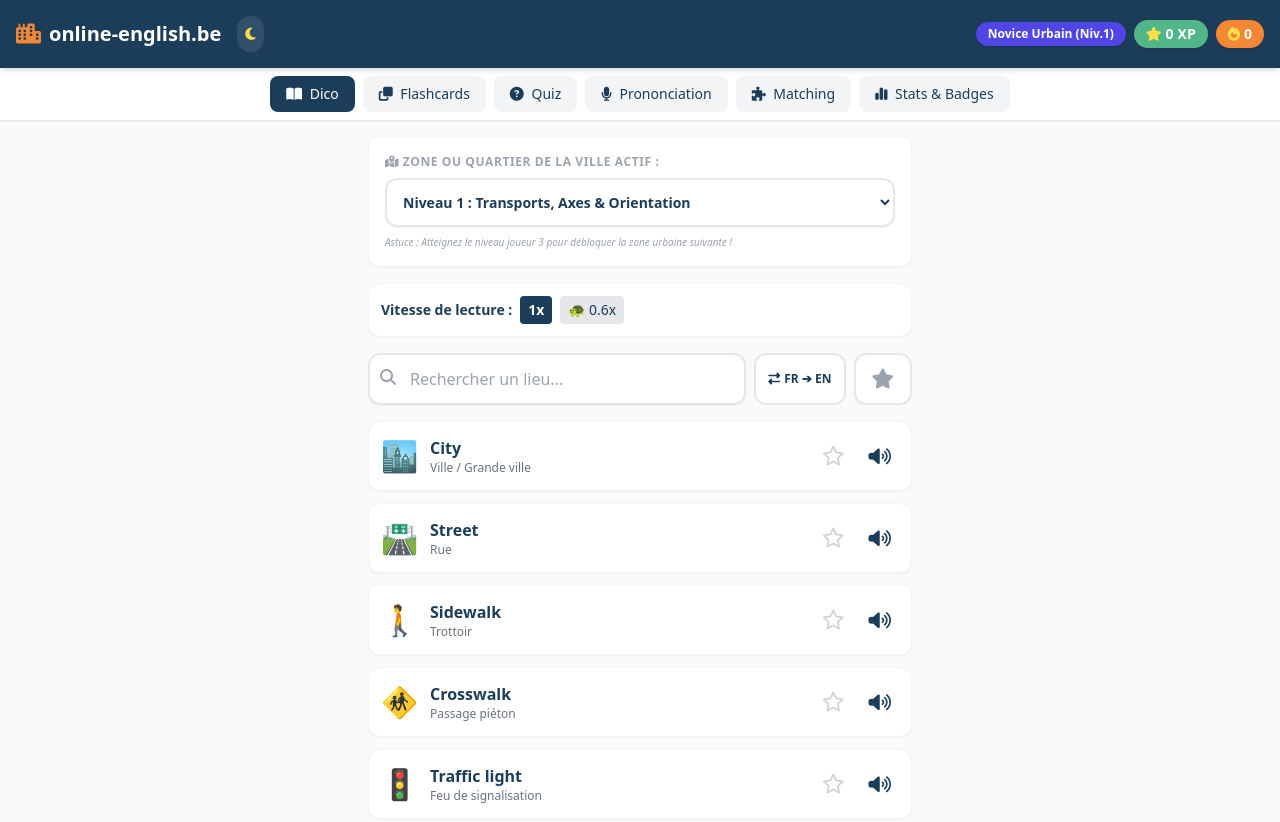
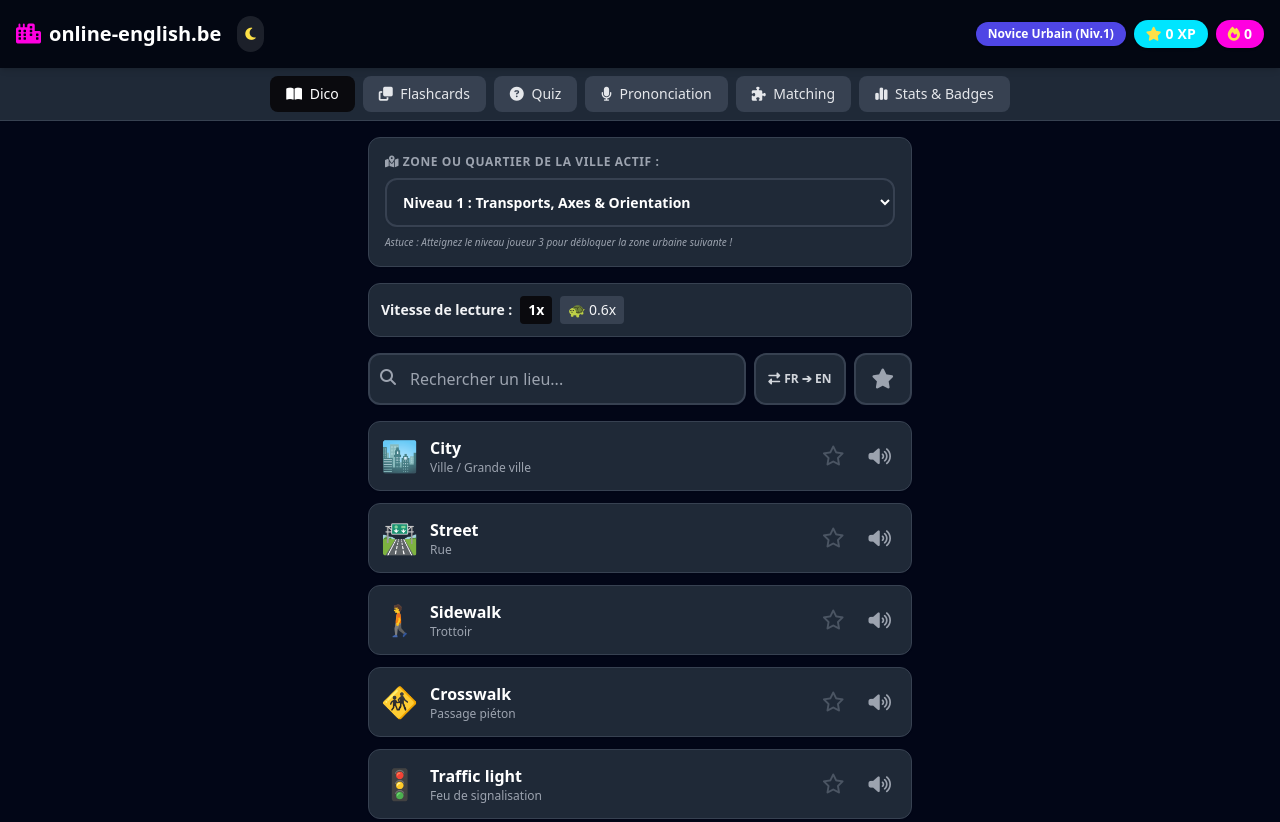
Before and after one commit to Online-English/JEU009_LA-VILLE, a plain HTML site: page index.html in a window 1280 px wide. Shown: the top 822 px of the page. Drawn offline with nearby package versions, Linux system fonts and the light colour scheme.

Commit message:
Add files via upload

```diff
--- a/index.html
+++ b/index.html
@@ -1,5 +1,5 @@
 <!DOCTYPE html>
-<html lang="fr">
+<html lang="fr" class="dark">
 <head>
     <meta charset="UTF-8">
     <meta name="viewport" content="width=device-width, initial-scale=1.0">
@@ -12,9 +12,9 @@
             theme: {
                 extend: {
                     colors: {
-                        brandOrange: '#F58634',
-                        brandBlue: '#1C3D5A',
-                        brandGreen: '#52B788',
+                        brandBlue: '#0A0A0E',   // Fond noir ultra-moderne
+                        brandOrange: '#FF00E0', // Fuchsia Néon
+                        brandGreen: '#00E5FF',  // Cyan Électrique
                     }
                 }
             }
@@ -47,7 +47,7 @@
         .scrollbar-none { -ms-overflow-style: none; scrollbar-width: none; }
     </style>
 </head>
-<body class="bg-gray-50 text-brandBlue dark:bg-gray-900 dark:text-gray-100 font-sans min-h-screen flex flex-col transition-colors duration-200">
+<body class="bg-slate-950 text-gray-100 font-sans min-h-screen flex flex-col transition-colors duration-200">
 
     <header class="bg-brandBlue text-white p-4 shadow-md sticky top-0 z-50 dark:bg-gray-950">
         <div class="container mx-auto flex flex-col sm:flex-row justify-between items-center gap-3">
```
